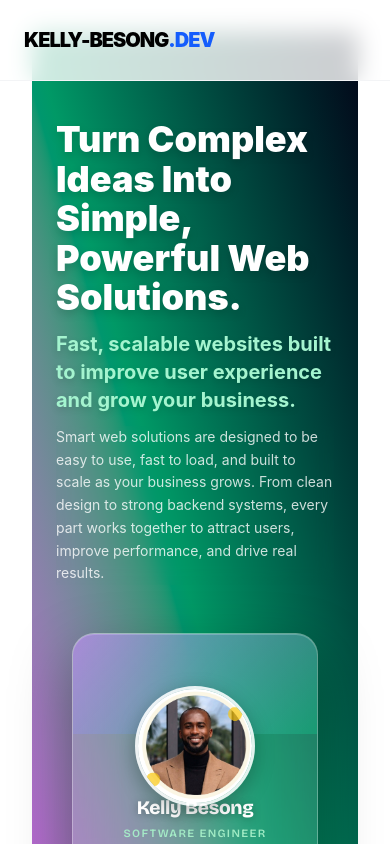
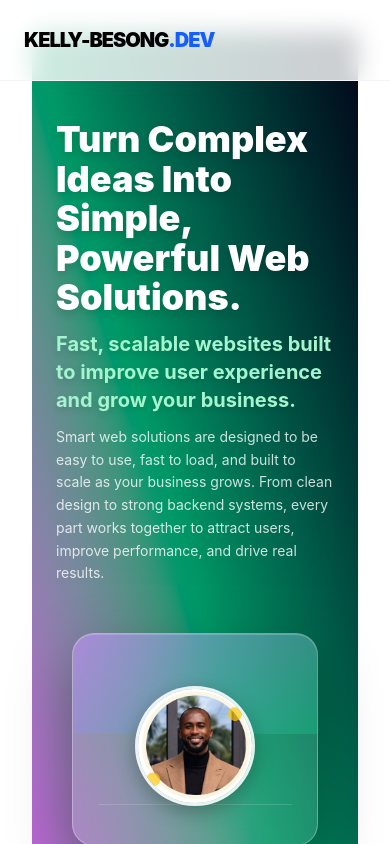
Before and after one commit to kellybesongx/kellybesong.dev, a React app in the folder apps/frontend/: page / in a window 390 px wide. Shown: the top 844 px of the page. Built offline with nearby package versions, Linux system fonts and the light colour scheme; the HTML template or start-up script is replaced by a standard one.

Commit message:
remove: title and name from mobile profile card

```diff
--- a/apps/frontend/src/components/ProfileCard.tsx
+++ b/apps/frontend/src/components/ProfileCard.tsx
@@ -273,8 +273,8 @@ export default function ProfileCard() {
             <div className="pc-avatar-circle"><Avatar /></div>
           </div>
           <div className="pc-card-body">
-            <div className="pc-name">Kelly Besong</div>
-            <div className="pc-role">Software Engineer</div>
+            {/* <div className="pc-name">Kelly Besong</div>
+            <div className="pc-role">Software Engineer</div> */}
             <div className="pc-hr" />
           </div>
         </div>
```
